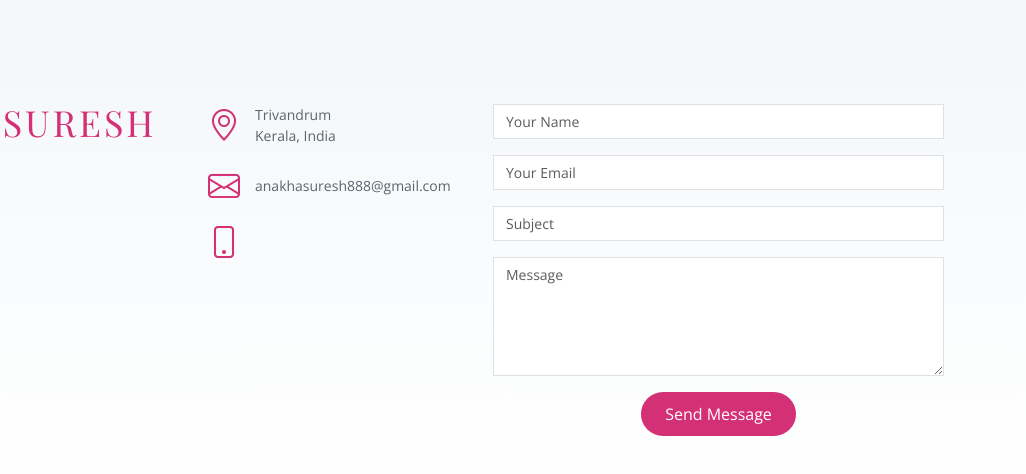
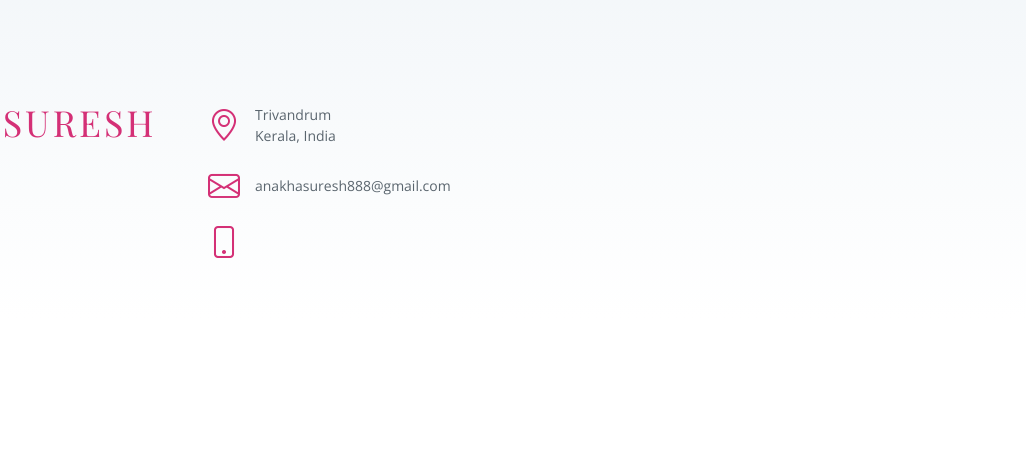
Before and after one commit to anagha10suresh/anagha.github.io, a plain HTML site: page index.html in a window 1280 px wide. Shown: the part 3899-4373 px from the top of the page, 254-1280 px from the left. After the commit the page ends 4217 px from the top, so only its background shows below. Drawn offline with nearby package versions, Linux system fonts and the light colour scheme; a web font is replaced by a local one.

Commit message:
Update index.html

```diff
--- a/index.html
+++ b/index.html
@@ -447,28 +447,6 @@
             </div>
           </div>
 
-          <div class="col-lg-5 col-md-8">
-            <form action="forms/contact.php" method="post" role="form" class="php-email-form">
-              <div class="form-group">
-                <input type="text" name="name" class="form-control" id="name" placeholder="Your Name" required>
-              </div>
-              <div class="form-group mt-3">
-                <input type="email" class="form-control" name="email" id="email" placeholder="Your Email" required>
-              </div>
-              <div class="form-group mt-3">
-                <input type="text" class="form-control" name="subject" id="subject" placeholder="Subject" required>
-              </div>
-              <div class="form-group mt-3">
-                <textarea class="form-control" name="message" rows="5" placeholder="Message" required></textarea>
-              </div>
-              <div class="my-3">
-                <div class="loading">Loading</div>
-                <div class="error-message"></div>
-                <div class="sent-message">Your message has been sent. Thank you!</div>
-              </div>
-              <div class="text-center"><button type="submit">Send Message</button></div>
-            </form>
-          </div>
 
         </div>
 
```
